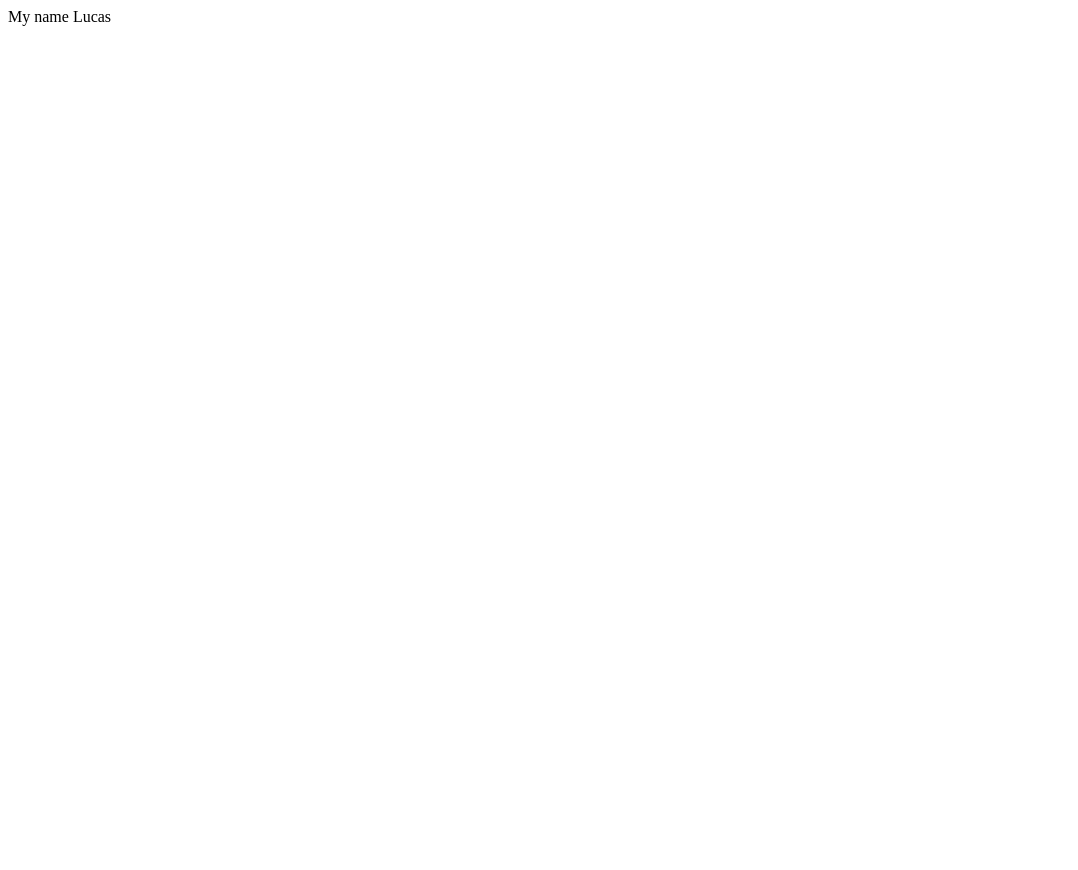
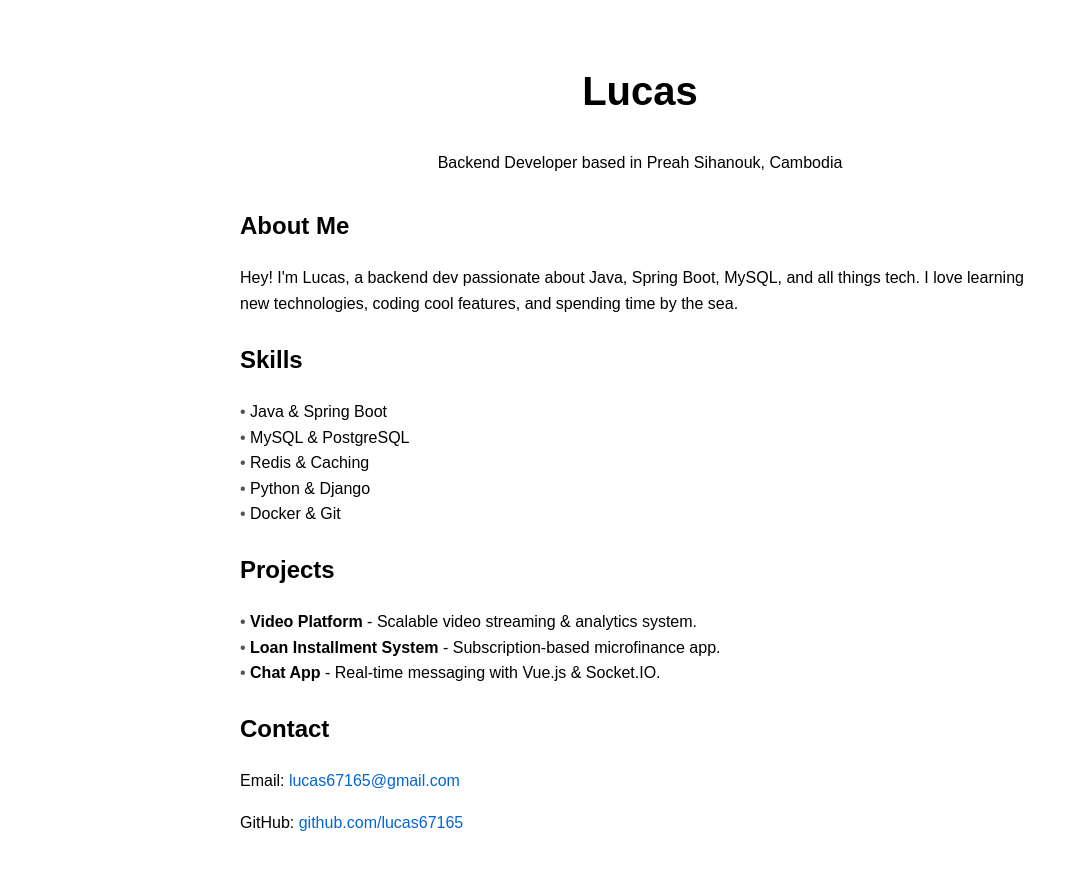
Before and after one commit to lucas67165/personal-page, a plain HTML site: page index.html in a window 1280 px wide. Shown: the whole page, without its empty margins (0-1078 px from the left). Before the commit the page ends 800 px from the top, so only its background shows below. Drawn offline with Linux system fonts and the light colour scheme.

Commit message:
First Pages site

```diff
--- a/index.html
+++ b/index.html
@@ -1 +1,83 @@
-My name Lucas
+<!DOCTYPE html>
+<html lang="en">
+  <head>
+    <meta charset="UTF-8" />
+    <meta name="viewport" content="width=device-width, initial-scale=1.0" />
+    <title>Lucas - Backend Developer</title>
+    <style>
+      body {
+        font-family: sans-serif;
+        max-width: 800px;
+        margin: auto;
+        padding: 2rem;
+        line-height: 1.6;
+      }
+      header {
+        text-align: center;
+        margin-bottom: 2rem;
+      }
+      h1 {
+        font-size: 2.5rem;
+      }
+      section {
+        margin-bottom: 1.5rem;
+      }
+      ul {
+        list-style: none;
+        padding: 0;
+      }
+      li::before {
+        content: "• ";
+        color: #555;
+      }
+      a {
+        color: #0366d6;
+        text-decoration: none;
+      }
+      a:hover {
+        text-decoration: underline;
+      }
+    </style>
+  </head>
+  <body>
+    <header>
+      <h1>Lucas</h1>
+      <p>Backend Developer based in Preah Sihanouk, Cambodia</p>
+    </header>
+
+    <section id="about">
+      <h2>About Me</h2>
+      <p>
+        Hey! I'm Lucas, a backend dev passionate about Java, Spring Boot, MySQL,
+        and all things tech. I love learning new technologies, coding cool
+        features, and spending time by the sea.
+      </p>
+    </section>
+
+    <section id="skills">
+      <h2>Skills</h2>
+      <ul>
+        <li>Java & Spring Boot</li>
+        <li>MySQL & PostgreSQL</li>
+        <li>Redis & Caching</li>
+        <li>Python & Django</li>
+        <li>Docker & Git</li>
+      </ul>
+    </section>
+
+    <section id="projects">
+      <h2>Projects</h2>
+      <ul>
+        <li><strong>Video Platform</strong> - Scalable video streaming & analytics system.</li>
+        <li><strong>Loan Installment System</strong> - Subscription-based microfinance app.</li>
+        <li><strong>Chat App</strong> - Real-time messaging with Vue.js & Socket.IO.</li>
+      </ul>
+    </section>
+
+    <section id="contact">
+      <h2>Contact</h2>
+      <p>Email: <a href="mailto:lucas67165@gmail.com">lucas67165@gmail.com</a></p>
+      <p>GitHub: <a href="https://github.com/lucas67165">github.com/lucas67165</a></p>
+    </section>
+  </body>
+</html>
```
